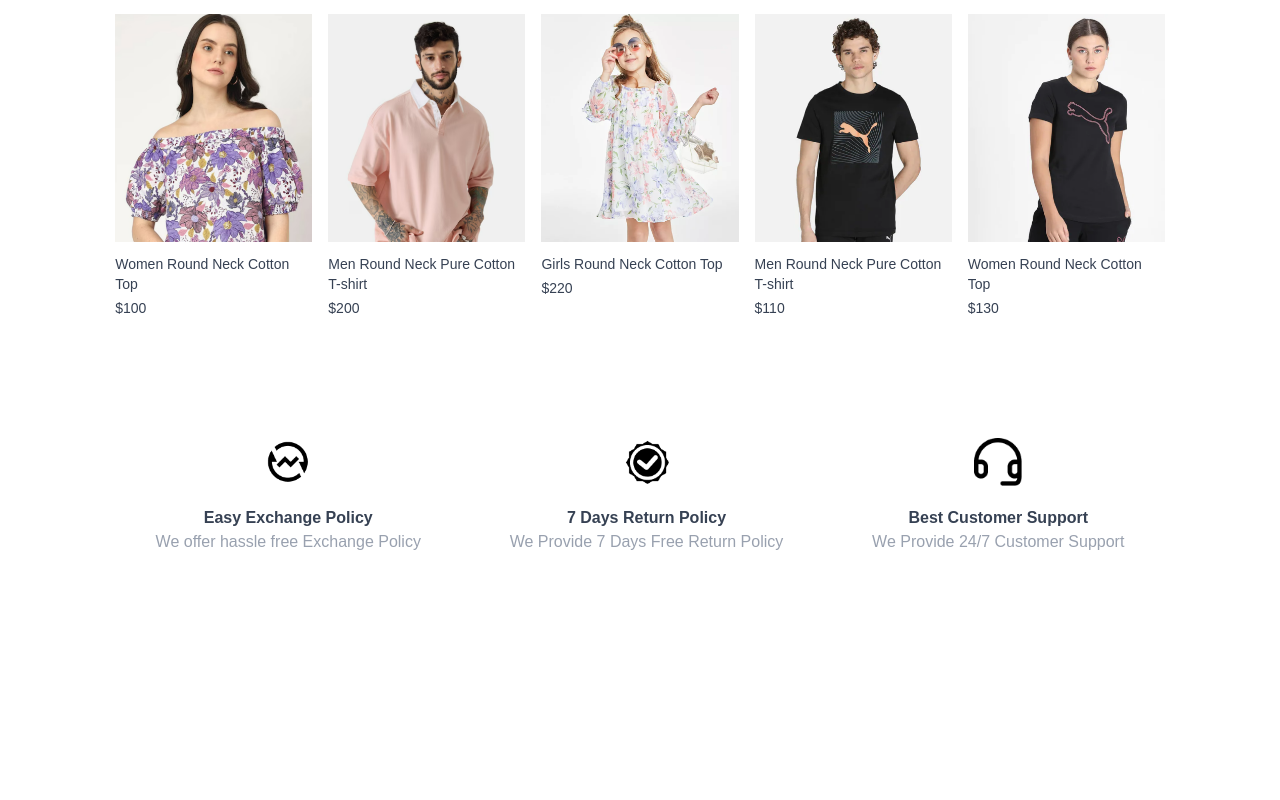
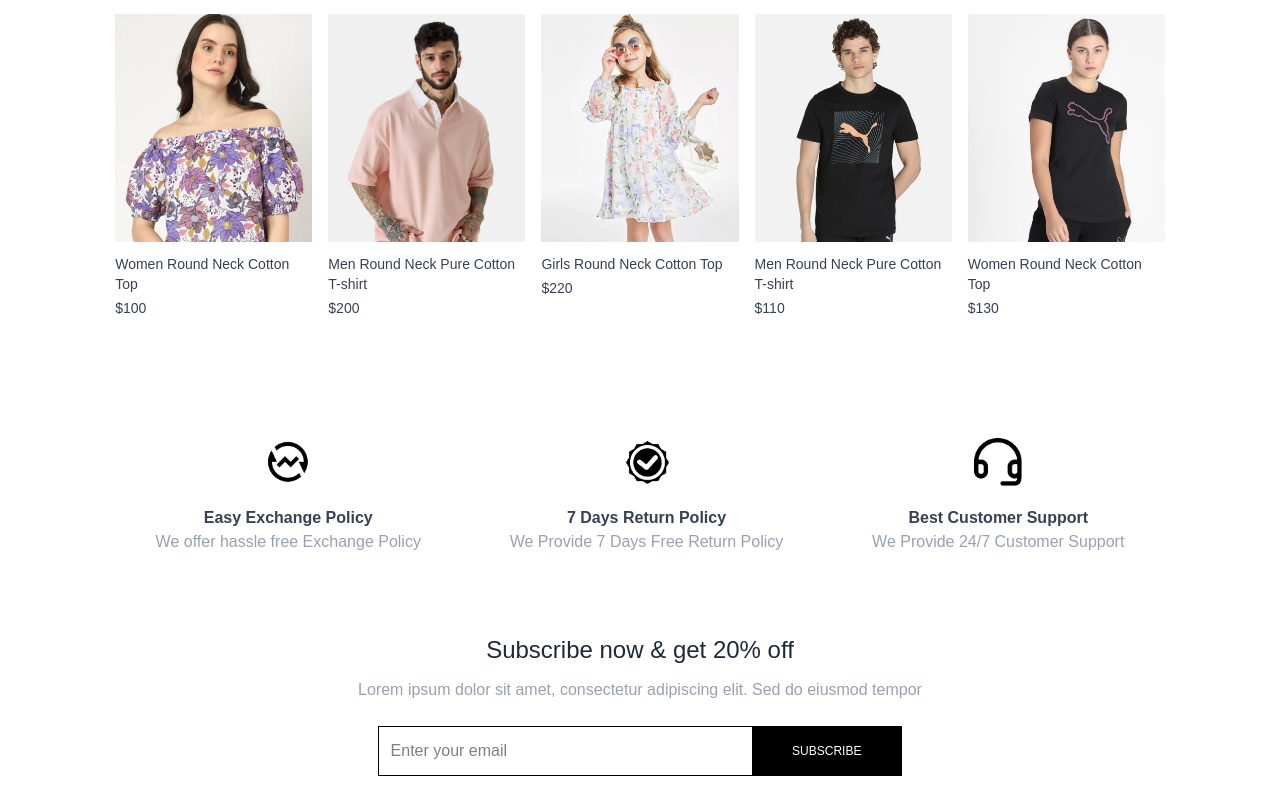
Before and after one commit to Saneajayy/ecommerce-app, a React (Vite) app in the folder frontend/: page / in a window 1280 px wide. Shown: the part 1519-2319 px from the top of the page. Before the commit the page ends 2153 px from the top, so only its background shows below. Built offline with nearby package versions, Linux system fonts and the light colour scheme.

Commit message:
created a Newsletter input field at the botton

```diff
--- /dev/null
+++ b/frontend/src/components/NewsLetterBox.jsx
@@ -0,0 +1,19 @@
+import React from 'react'
+
+const NewsLetterBox = () => {
+  return (
+    <div className='text-center'>
+        <p className='text-2xl font-medium text-gray-800'> Subscribe now & get 20% off</p>
+        <p className='text-gray-400 mt-3'>
+        Lorem ipsum dolor sit amet, consectetur adipiscing elit. Sed do eiusmod tempor
+        </p>
+        <form className='w-full sm:w-1/2 flex items-center gap-3 mx-auto my-6 border pl-3'>
+            <input className='w-full sm:flex-1 outline-none' type="email" placeholder='Enter your email' required />
+            <button type='submit' className='bg-black text-white text-xs px-10 py-4'> SUBSCRIBE </button>
+        </form>
+
+    </div>
+  )
+}
+
+export default NewsLetterBox
--- a/frontend/src/pages/Home.jsx
+++ b/frontend/src/pages/Home.jsx
@@ -3,6 +3,7 @@
 import LatestCollection from '../components/LatestCollection'
 import BestSeller from '../components/BestSeller'
 import OurPolicy from '../components/OurPolicy'
+import NewsLetterBox from '../components/NewsLetterBox'
 
 const Home = () => {
   return (
@@ -11,6 +12,7 @@
       <LatestCollection/>
       <BestSeller/>
       <OurPolicy/>
+      <NewsLetterBox/>
     </div>
   )
 }
```
